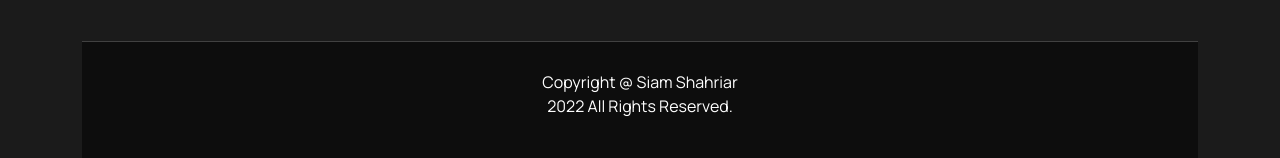
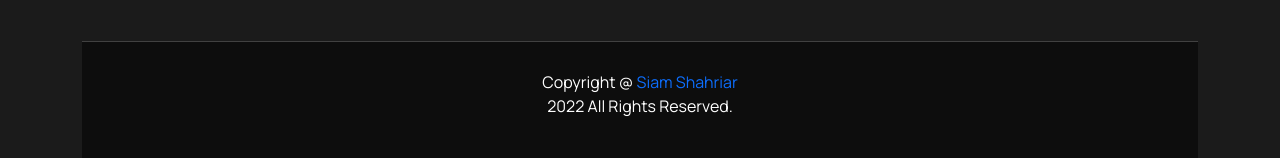
Before and after one commit to siamshahriar/Dream-Five-Team, a plain HTML site: page index.html in a window 1280 px wide. Shown: the part 1727-1885 px from the top of the page. Drawn offline with nearby package versions, Linux system fonts and the light colour scheme.

Commit message:
Footer profile link added by attribute tag

```diff
--- a/index.html
+++ b/index.html
@@ -185,7 +185,7 @@
 
     <!-- footer starts  -->
     <footer class="d-flex justify-content-center align-items-center text-center">
-      <p>Copyright @ Siam Shahriar<br />2022 All Rights Reserved.</p>
+      <p>Copyright @ <a href="https://github.com/siamshahriar">Siam Shahriar</a><br />2022 All Rights Reserved.</p>
     </footer>
     <!-- footer ends  -->
 
--- a/style.css
+++ b/style.css
@@ -115,3 +115,6 @@
   height: 120px;
   border-top: 1px solid rgb(65, 65, 65);
 }
+footer a{
+  text-decoration: none;
+}
```
